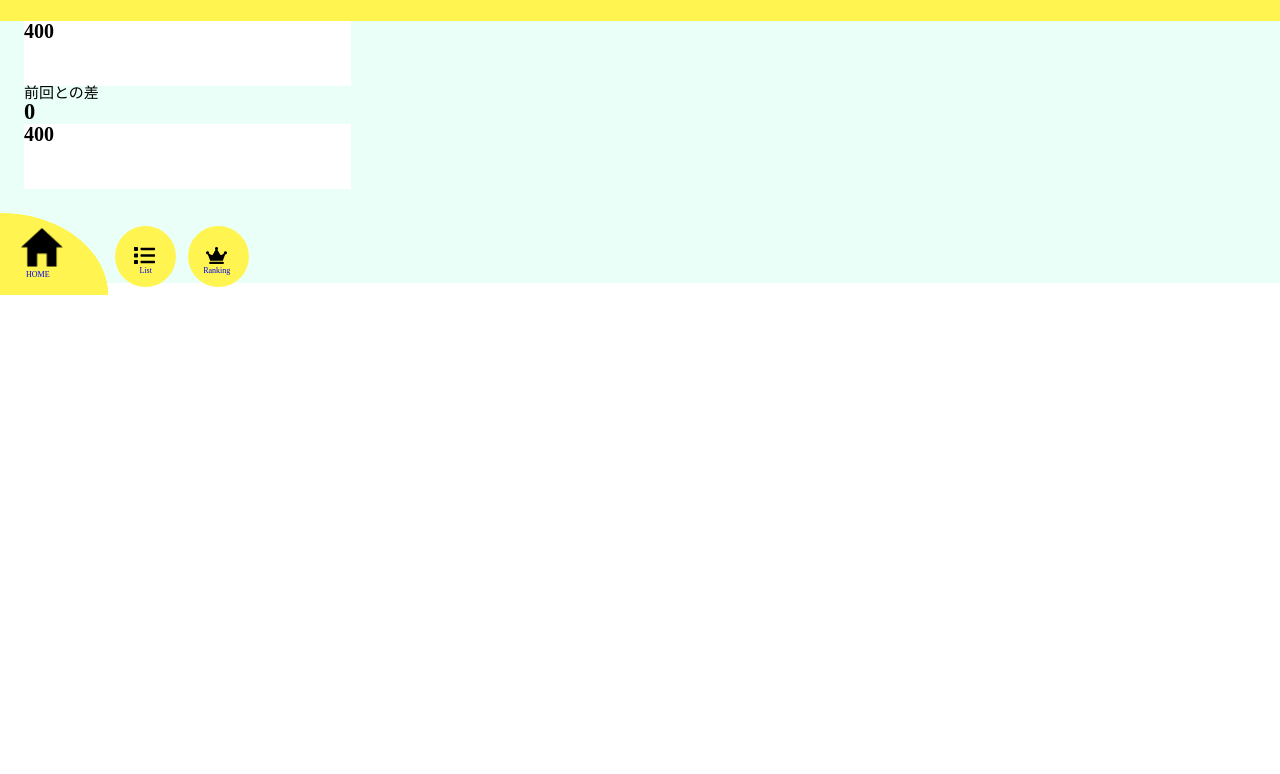
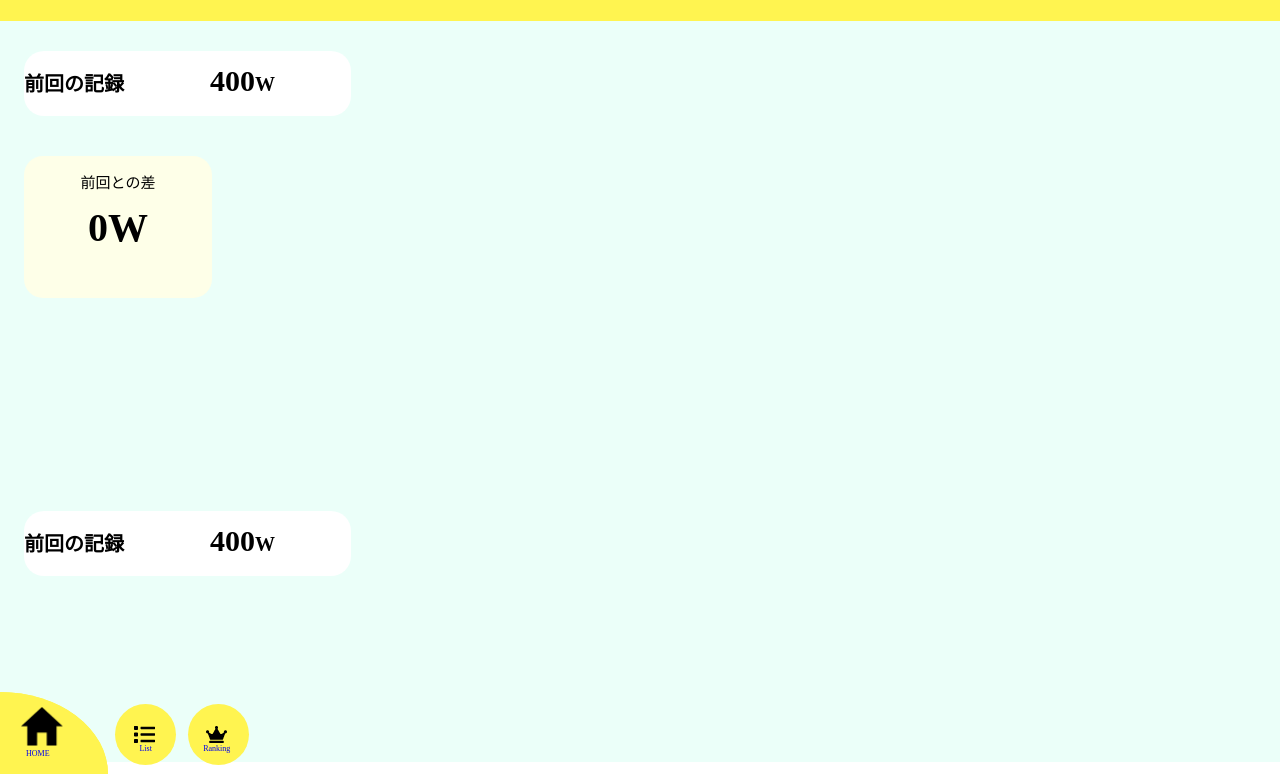
Before and after one commit to takasufs/-, a plain HTML site: page ranking/index.html in a window 1280 px wide. Shown: the part 49-823 px from the top of the page. Before the commit the page ends 800 px from the top, so only its background shows below. Drawn offline with nearby package versions, Linux system fonts and the light colour scheme; some packages are replaced by stand-ins of ours.

Commit message:
パスの変更
パスの変更

```diff
--- a/ranking/index.html
+++ b/ranking/index.html
@@ -28,8 +28,8 @@
         <div class="main__inner">
             <div class="main__rec">
                 <!-- 前回の記録 -->
-                <div class="main__recーlast rec">
-                    <h4 class="main__recーlast__ttl rec__ttl"><span class="h4">400</span></h4>
+                <div class="main__rec-last rec h4">
+                    <h4 class="main__rec-last__ttl rec__ttl"><span class="strong">400</span></h4>
                 </div>
                 <!-- 前回と今回の差 -->
                 <div class="main__rec__compar">
@@ -37,8 +37,8 @@
                     <h2 class="main__rec__compar__valu">0</h2>
                 </div>
                 <!-- 今回の記録 -->
-                <div class="main__recーnow rec">
-                    <h4 class="main__recーnow__ttl rec__ttl"><span class="h4">400</span></h4>
+                <div class="main__rec-now rec  h4">
+                    <h4 class="main__rec-now__ttl rec__ttl"><span class="strong">400</span></h4>
                 </div>
                 <!-- <img src= "/images/ranking/arrow_big_up.png" alt="" class="main__rec__arrow-bck"> -->
             </div>
@@ -50,7 +50,7 @@
                 <ul class="footer__nav__gnav">
                     <!-- HOME -->
                     <li class="footer__nav__gnav__item gnav01">
-                        <a href="#" class="footer__nav__gnav__item__link gnav01__link">
+                        <a href="/index.html" class="footer__nav__gnav__item__link gnav01__link">
                             <img src="/images/comon/footer_nav_icon_HOME.png" alt=""
                                 class="footer__nav__gnav__item__img gnav01__img"><br>
                             <p class="footer__nav__gnav__item__txt gnav01__txt small">HOME</p>
@@ -58,7 +58,7 @@
                     </li>
                     <!-- LIST -->
                     <li class="footer__nav__gnav__item gnav02">
-                        <a href="#" class="footer__nav__gnav__item__link gnav02__link">
+                        <a href="/record/index.html" class="footer__nav__gnav__item__link gnav02__link">
                             <img src="/images/comon/footer_nav_icon_List.png" alt=""
                                 class="footer__nav__gnav__item__img gnav02__img"><br>
                             <p class="footer__nav__gnav__item__txt gnav02__txt small">List</p>
@@ -66,7 +66,7 @@
                     </li>
                     <!-- RANKING -->
                     <li class="footer__nav__gnav__item gnav03">
-                        <a href="#" class="footer__nav__gnav__item__link gnav03__link">
+                        <a href="/ranking/index.html" class="footer__nav__gnav__item__link gnav03__link">
                             <img src="/images/comon/footer_nav_icon_Ranking.png" alt=""
                                 class="footer__nav__gnav__item__img gnav03__img"><br>
                             <p class="footer__nav__gnav__item__txt gnav03__txt small">Ranking</p>
@@ -75,8 +75,6 @@
                 </ul>
             </nav>
         </div>
-        <script src="https://code.jquery.com/jquery-3.6.1.min.js"></script>
-        <script src="/js/record.js"></script>
     </footer>
 </body>
 </html>
--- a/scss/_index.scss
+++ b/scss/_index.scss
@@ -120,6 +120,7 @@
       }
 
       &__txt {
+        text-align: center;
         padding-top: (22em/15);
         padding-bottom: (28em/15);
 
--- a/scss/_ranking.scss
+++ b/scss/_ranking.scss
@@ -3,37 +3,61 @@
 
     }
     &__rec{
+        padding-top: (30em/15);
+        padding-bottom: (91em/15);
         &-last{
+
             &__ttl{
-
+            }
+            &__ttl::before{
+                content: "前回の記録";
             }
         }
-        &-last::before{
-            content: "前回の記録";
-        }
-        &_compar{
+
+        &__compar{
+            width: 188px;
+            height: 142px;
+            background-color: #FEFFE8;
+            text-align: center;
+            margin-top: (40em/15);
+            margin-bottom: (213em/15);
+            border-radius: 19px;
             &__txt{
-
+                padding-top: (20em/15);
+                padding-bottom: (9em/15);
             }
             &__valu{
-
+                font-size: 40px;
+                padding-top: (8em/40);
+                padding-bottom: (49em/40);
+            }
+            &__valu::after{
+                content: "W";
             }
         }
         &-now{
             &__ttl{
 
             }
-        }
-        &-now::before{
-            content: "前回の記録";
+            &__ttl::before{
+                content: "前回の記録";
+            }
         }
     }
     .rec{
         width: 327px;
         height: 65px;
         background-color: #fff;
+        padding: (15em/20) 0;
+        border-radius: 20px;
         &__ttl{
-
+            .strong{
+                font-size: 30px;
+                padding-left: (86em/30);
+            }
+        }
+        &__ttl::after{
+            content: "W";
         }
     }
 
```
Also changed, not shown: index.html (+7 -7 lines), record/index.html (+30 -2 lines), css/style.css, css/style.min.css.
